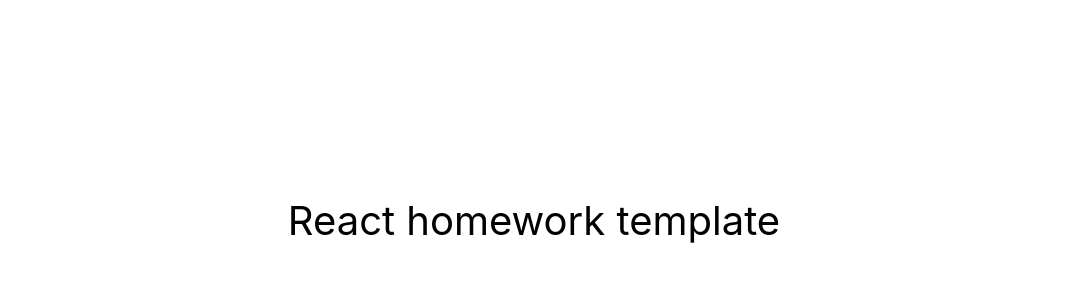
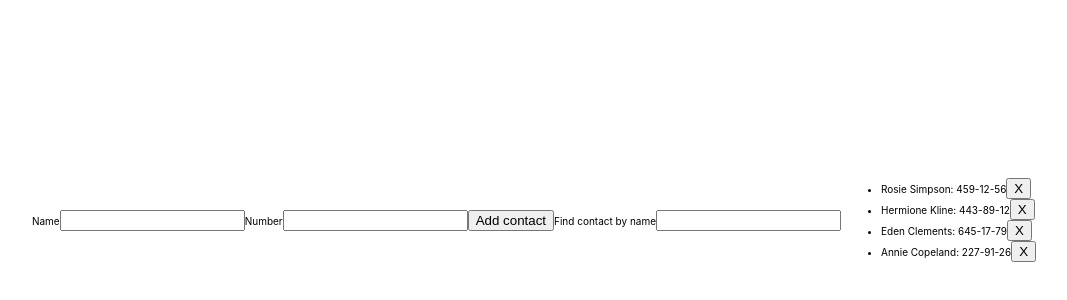
Before and after one commit to EITalanova/goit-react-hw-02-phonebook, a React (Create React App) app: page / in a window 1280 px wide. Shown: the part 180-480 px from the top of the page, without its empty margins (106-1173 px from the left). Built offline with nearby package versions, Linux system fonts and the light colour scheme.

Commit message:
Added all components

```diff
--- a/package.json
+++ b/package.json
@@ -7,6 +7,7 @@
     "@testing-library/jest-dom": "^5.16.3",
     "@testing-library/react": "^12.1.4",
     "@testing-library/user-event": "^13.5.0",
+    "nanoid": "^4.0.1",
     "prop-types": "^15.8.1",
     "react": "^18.2.0",
     "react-dom": "^18.1.0",
--- /dev/null
+++ b/src/components/AddContacts/AddContacts.jsx
@@ -0,0 +1,64 @@
+import css from './AddContacts';
+import React, { Component } from 'react';
+import { nanoid } from 'nanoid';
+import PropTypes from 'prop-types';
+import { render } from '@testing-library/react';
+
+class AddContacts extends Component {
+  state = {
+    contacts: [],
+    // filter: '',
+    name: '',
+  };
+
+  handleChange = e => {
+    const { name, value } = e.currentTarget;
+    this.setState({ [name]: value });
+  };
+
+  handleSubmit = e => {
+    e.preventDefault();
+
+    this.props.onSubmit(this.state);
+    this.resetForm();
+  };
+
+  resetForm() {
+    this.setState({ name: '' });
+    this.setState({ number: '' });
+  }
+
+  render() {
+    return (
+      <form onSubmit={this.handleSubmit}>
+        <label>
+          Name
+          <input
+            type="text"
+            name="name"
+            value={this.state.name}
+            onChange={this.handleChange}
+            pattern="^[a-zA-Zа-яА-Я]+(([' -][a-zA-Zа-яА-Я ])?[a-zA-Zа-яА-Я]*)*$"
+            title="Name may contain only letters, apostrophe, dash and spaces. For example Adrian, Jacob Mercer, Charles de Batz de Castelmore d'Artagnan"
+            required
+          />
+        </label>
+        <label>
+          Number
+          <input
+            type="tel"
+            name="number"
+            value={this.state.number}
+            onChange={this.handleChange}
+            pattern="\+?\d{1,4}?[-.\s]?\(?\d{1,3}?\)?[-.\s]?\d{1,4}[-.\s]?\d{1,4}[-.\s]?\d{1,9}"
+            title="Phone number must be digits and can contain spaces, dashes, parentheses and can start with +"
+            required
+          />
+        </label>
+        <button type="submit">Add contact</button>
+      </form>
+    );
+  }
+}
+
+export default AddContacts;
--- a/src/components/App.jsx
+++ b/src/components/App.jsx
@@ -1,4 +1,56 @@
-export const App = () => {
+import React, { Component } from 'react';
+import { nanoid } from 'nanoid';
+
+import AddContacts from './AddContacts/AddContacts';
+import ContactList from './ContactList/ContactList';
+import ContactEll from './ContactEll/ContactEll';
+import Filter from './Filter/Filter';
+
+class App extends Component {
+  state = {
+    contacts: [
+      { id: 'id-1', name: 'Rosie Simpson', number: '459-12-56' },
+      { id: 'id-2', name: 'Hermione Kline', number: '443-89-12' },
+      { id: 'id-3', name: 'Eden Clements', number: '645-17-79' },
+      { id: 'id-4', name: 'Annie Copeland', number: '227-91-26' },
+    ],
+    filter: '',
+  };
+
+  formSubmitHandler = data => {
+    const newContact = {
+      id: nanoid(),
+      name: data.name,
+      number: data.number,
+    };
+
+    this.setState(prevState => ({
+      contacts: [newContact, ...prevState.contacts]
+    }));
+    console.log(this.state.contacts);
+  };
+
+  changeFilter = e => {
+    this.setState({ filter: e.currentTarget.value });
+  };
+
+  getVisibleContacts = () => {
+    const { filter, contacts } = this.state;
+    const normalizedFilter = filter.toLowerCase();
+    return contacts.filter(contact =>
+      contact.name.toLowerCase().includes(normalizedFilter)
+    );
+  };
+
+  // deletContact = (e) => {
+  //   this.setState({e.currentTarget.value})
+  // }
+
+
+  render() {
+    const { contacts, filter } = this.state;
+    const visibleContacts = this.getVisibleContacts();
+
     return (
       <div
         style={{
@@ -6,11 +58,18 @@ export const App = () => {
           display: 'flex',
           justifyContent: 'center',
           alignItems: 'center',
-        fontSize: 40,
-        color: '#010101'
+          fontSize: 10,
+          color: '#010101',
         }}
       >
-      React homework template
+        <AddContacts onSubmit={this.formSubmitHandler} />
+        <Filter filter={filter} onChange={this.changeFilter} />
+        <ContactList>
+          <ContactEll contacts={visibleContacts}/>
+        </ContactList>
       </div>
     );
-};
+  }
+}
+
+export default App;
--- /dev/null
+++ b/src/components/ContactEll/ContactEll.jsx
@@ -0,0 +1,21 @@
+import css from './ContactEll';
+import PropTypes from 'prop-types';
+import { nanoid } from 'nanoid';
+import React from 'react';
+
+const ContactEll = ({ contacts }) => {
+  return (
+    <>
+      {contacts.map(({ id, name, number }) => {
+        return (
+          <li key={id}>
+                {name}: {number}
+                <button>X</button>
+          </li>
+        );
+      })}
+    </>
+  );
+};
+
+export default ContactEll;
--- /dev/null
+++ b/src/components/ContactList/ContactList.jsx
@@ -0,0 +1,14 @@
+import css from './ContactList';
+import PropTypes from 'prop-types';
+import { nanoid } from 'nanoid';
+import React from 'react';
+
+const ContactList = ({ children }) => {
+  return (
+    <ul className={css.contactList}>
+      {children}
+    </ul>
+  );
+};
+
+export default ContactList;
--- /dev/null
+++ b/src/components/Filter/Filter.jsx
@@ -0,0 +1,22 @@
+import css from './Filter';
+import React, { Component } from 'react';
+import PropTypes from 'prop-types';
+
+const Filter = ({ filter, onChange }) => {
+  return (
+    <label>
+      Find contact by name
+      <input
+        type="text"
+        name="name"
+        value={filter}
+        onChange={onChange}
+        pattern="^[a-zA-Zа-яА-Я]+(([' -][a-zA-Zа-яА-Я ])?[a-zA-Zа-яА-Я]*)*$"
+        title="Name may contain only letters, apostrophe, dash and spaces. For example Adrian, Jacob Mercer, Charles de Batz de Castelmore d'Artagnan"
+        required
+      />
+    </label>
+  );
+};
+
+export default Filter;
--- a/src/index.js
+++ b/src/index.js
@@ -1,6 +1,6 @@
 import React from 'react';
 import ReactDOM from 'react-dom/client';
-import { App } from 'components/App';
+import App from 'components/App';
 import './index.css';
 
 ReactDOM.createRoot(document.getElementById('root')).render(
```
Also changed, not shown: src/components/AddContacts/AddContacts.modules.css (added), src/components/ContactEll/ContactEll.module.css (added), src/components/ContactList/ContactList.module.css (added), src/components/Filter/Filter.module.css (added), 1 other file (tests, documents, lock files or other folders). Lines whose indentation alone changed are shown as unchanged.
